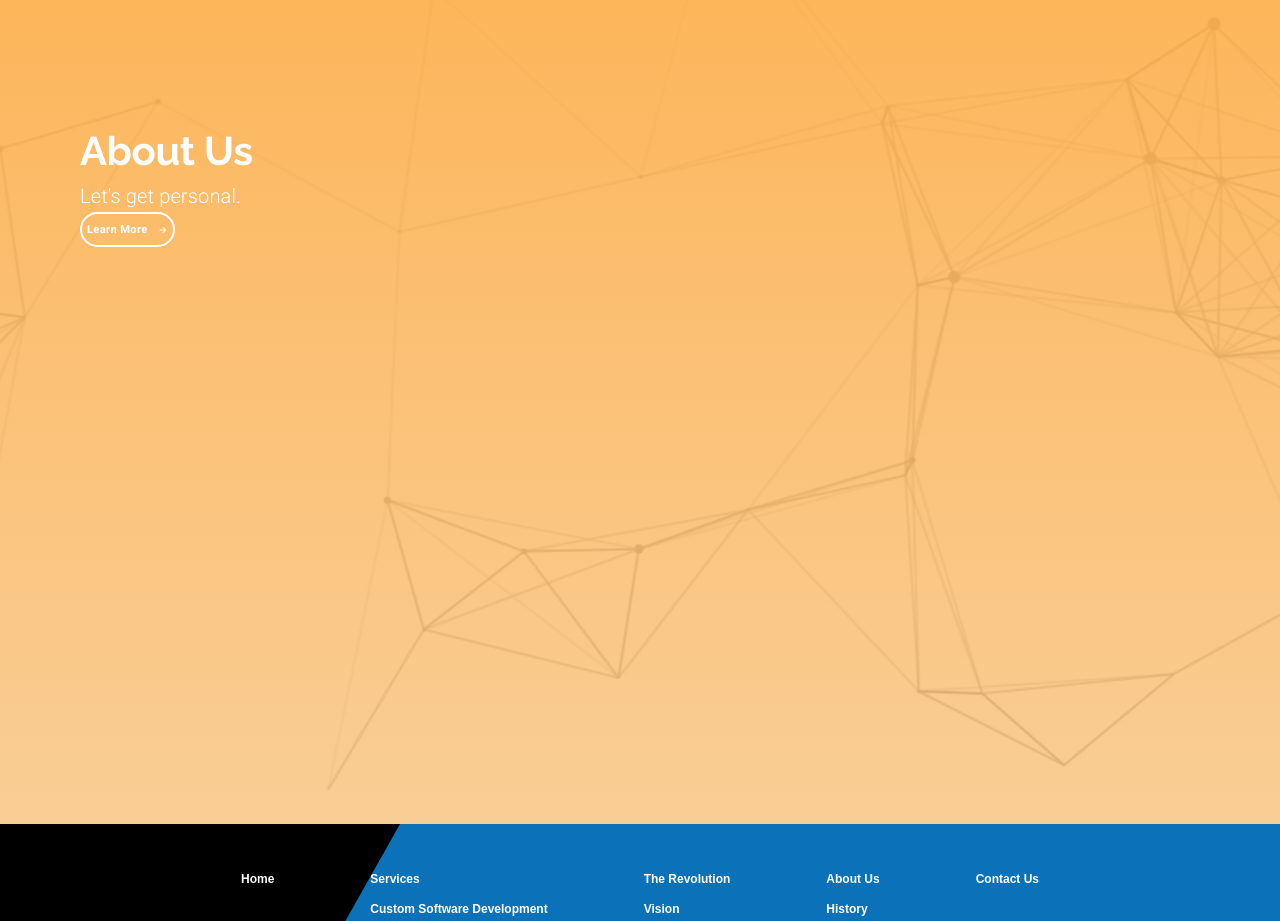
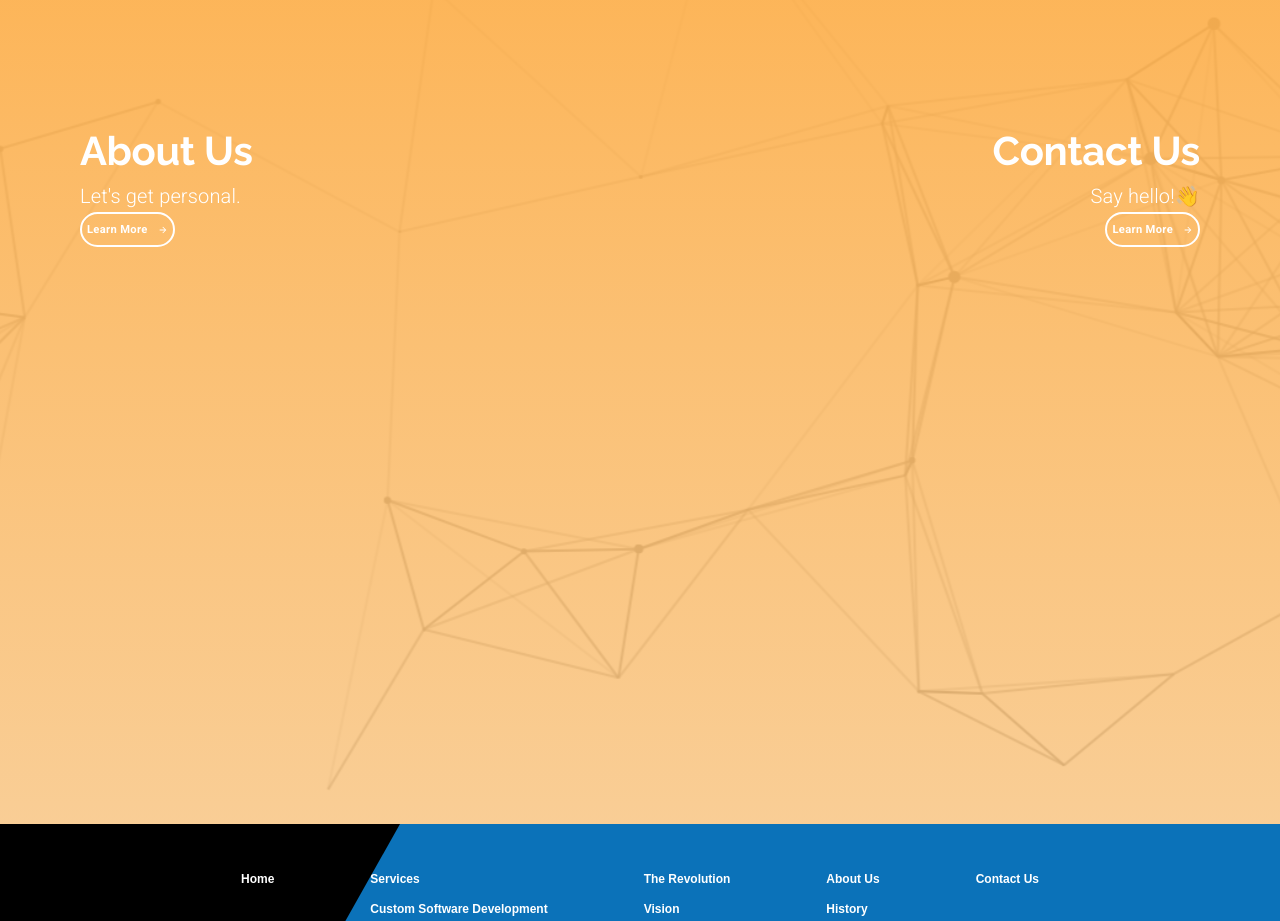
Before and after one commit to NicolaDeastra/MaterialUI-Company-Website, a React (Create React App) app: page / in a window 1280 px wide. Shown: the part 4100-5021 px from the top of the page. Built offline with nearby package versions, Linux system fonts and the light colour scheme.

Commit message:
finish style infomation block

```diff
--- a/src/components/LandingPage.js
+++ b/src/components/LandingPage.js
@@ -126,6 +126,7 @@ export default function LandingPage() {
   const classes = useStyles();
   const theme = useTheme();
   const matchesSM = useMediaQuery(theme.breakpoints.down("sm"));
+  const matchesXS = useMediaQuery(theme.breakpoints.down("xs"));
 
   const defaultOptions = {
     loop: true,
@@ -347,7 +348,21 @@ export default function LandingPage() {
           alignItems="center"
           direction="row"
         >
-          <Grid item style={{ position: "absolute", marginLeft: "5em" }}>
+          <Grid
+            item
+            container
+            style={{
+              position: "absolute",
+              textAlign: matchesXS ? "center" : "inherit",
+            }}
+            direction={matchesXS ? "column" : "row"}
+            spacing={matchesXS ? 10 : 0}
+          >
+            <Grid
+              item
+              sm
+              style={{ marginLeft: matchesXS ? 0 : matchesSM ? "2em" : "5em" }}
+            >
               <Grid container direction="column">
                 <Typography variant="h2" style={{ color: "white" }}>
                   About Us
@@ -365,6 +380,37 @@ export default function LandingPage() {
                 </Grid>
               </Grid>
             </Grid>
+            <Grid
+              item
+              sm
+              style={{
+                marginRight: matchesXS ? 0 : matchesSM ? "2em" : "5em",
+                textAlign: matchesXS ? "center" : "right",
+              }}
+            >
+              <Grid container direction="column">
+                <Typography variant="h2" style={{ color: "white" }}>
+                  Contact Us
+                </Typography>
+                <Typography variant="subtitle2">
+                  Say hello!
+                  <span role="img" aria-label="waving hand">
+                    👋
+                  </span>
+                </Typography>
+                <Grid item>
+                  <Button
+                    variant="outlined"
+                    style={{ color: "white", borderColor: "white" }}
+                    className={classes.learnButton}
+                  >
+                    <span style={{ marginRight: 10 }}>Learn More </span>
+                    <ButtonArrow width={10} height={10} fill="white" />
+                  </Button>
+                </Grid>
+              </Grid>
+            </Grid>
+          </Grid>
           <div className={classes.infoBackground} />
         </Grid>
       </Grid>
```
Lines whose indentation alone changed are shown as unchanged.
